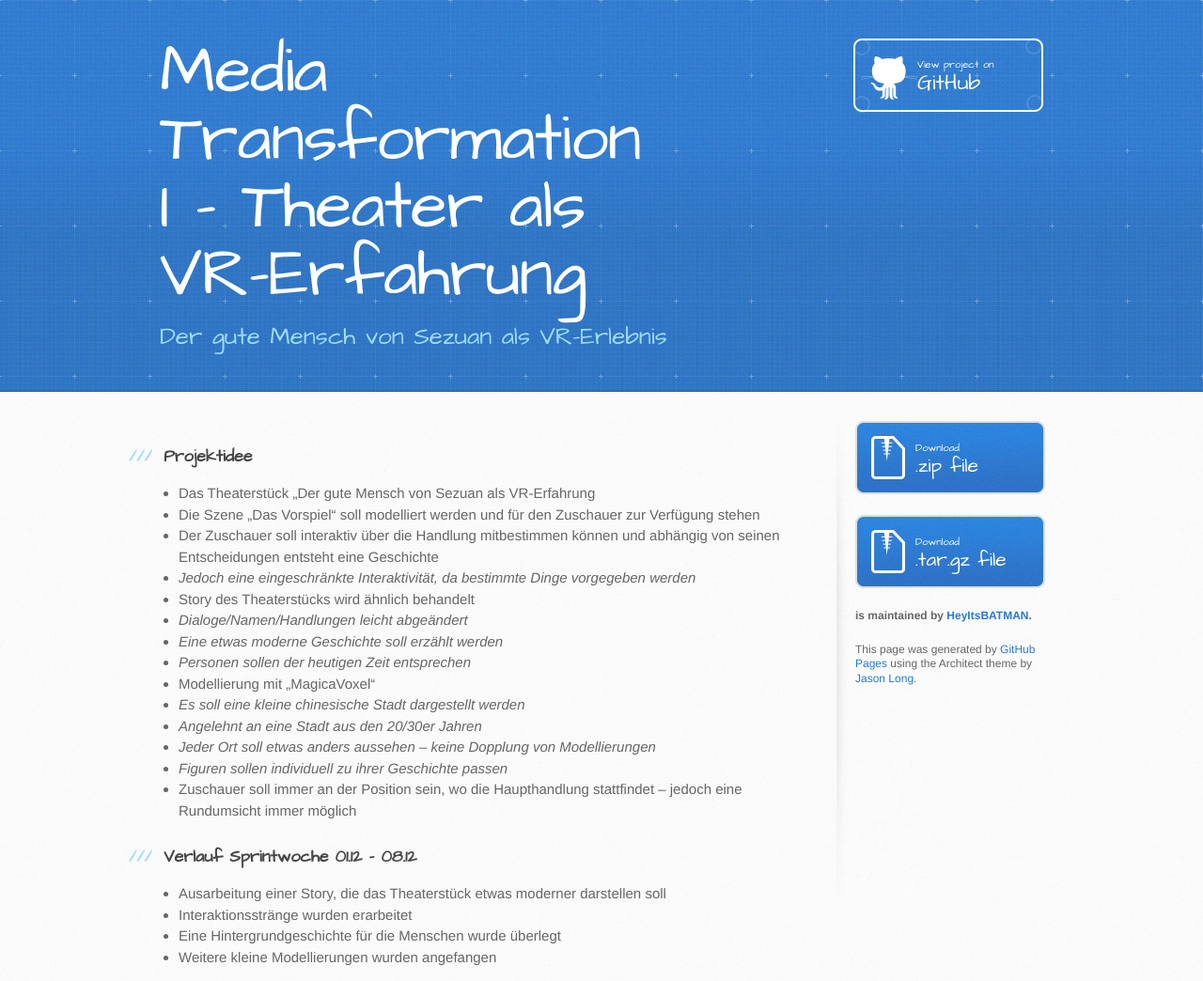
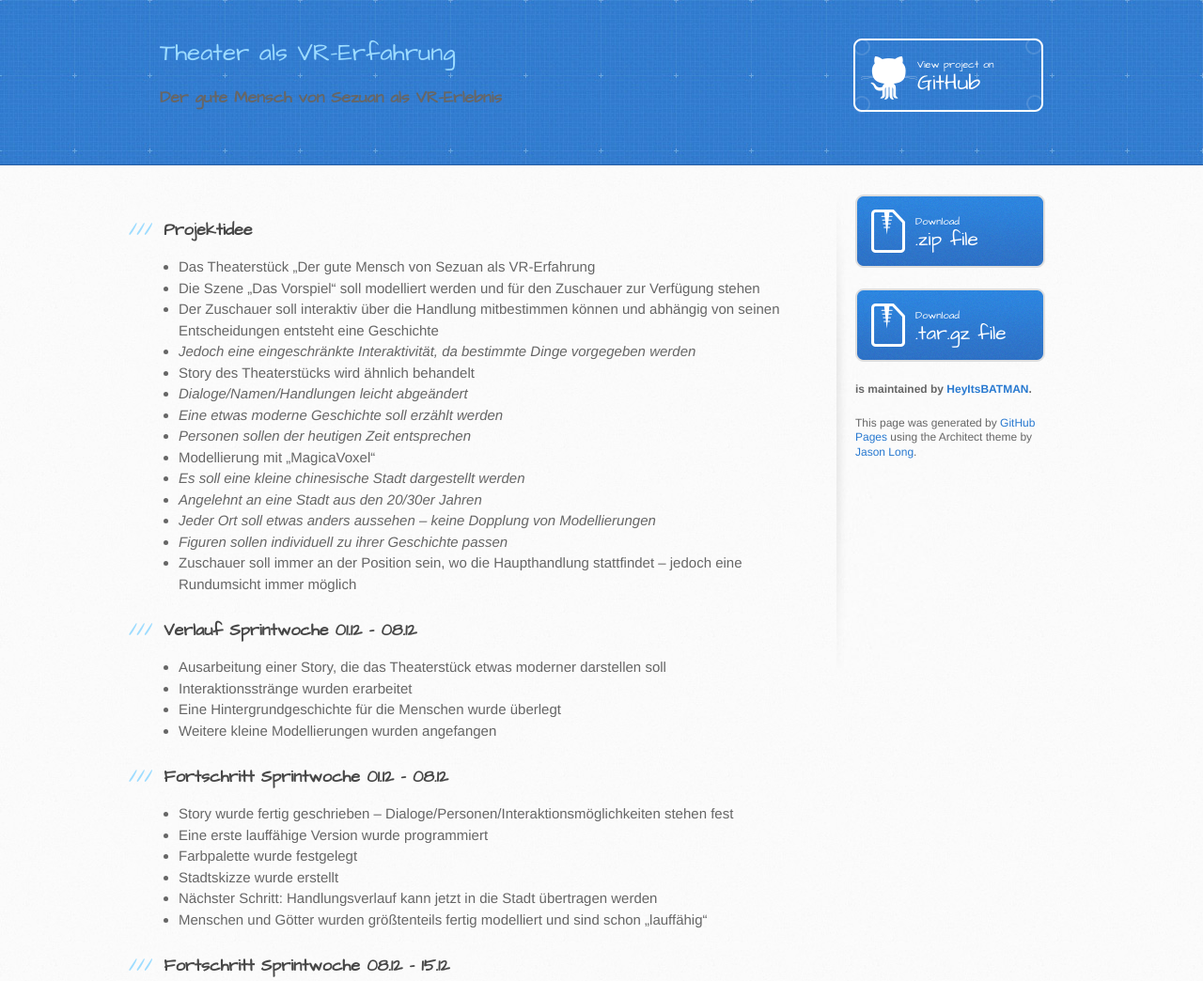
Before and after one commit to HeyItsBATMAN/vrsezuan, a plain HTML site: page index.html in a window 1280 px wide. Shown: the top 1044 px of the page at 94% size. Drawn offline with Linux system fonts and the light colour scheme.

Commit message:
Update index.html

```diff
--- a/index.html
+++ b/index.html
@@ -19,8 +19,8 @@
   <body>
     <header>
       <div class="inner">
-        <h1>Media Transformation I - Theater als VR-Erfahrung</h1>
-        <h2>Der gute Mensch von Sezuan als VR-Erlebnis</h2>
+        <h2>Theater als VR-Erfahrung</h2>
+        <h3>Der gute Mensch von Sezuan als VR-Erlebnis</h3>
         <a href="https://github.com/HeyItsBATMAN/vrsezuan" class="button"><small>View project on</small> GitHub</a>
       </div>
     </header>
```
